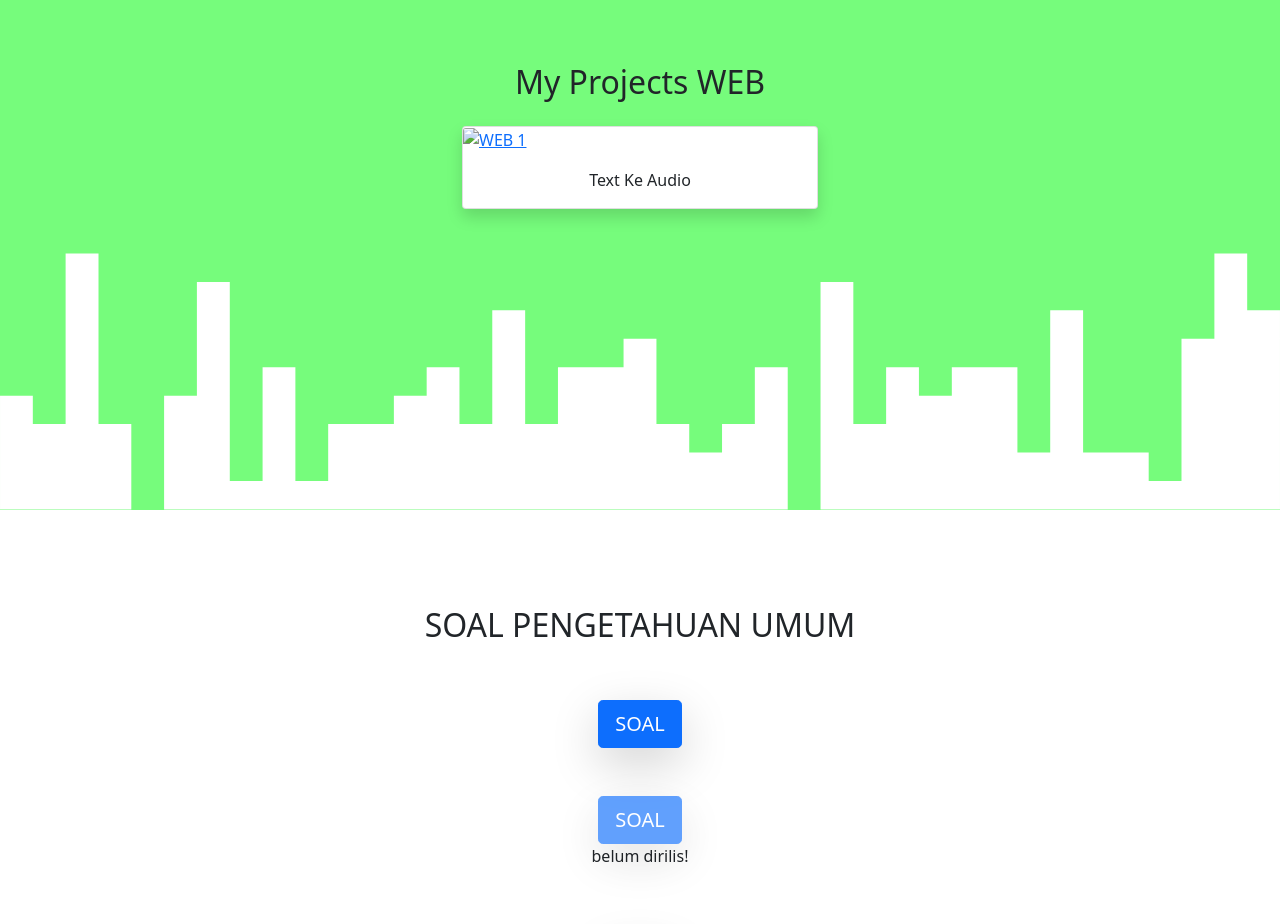
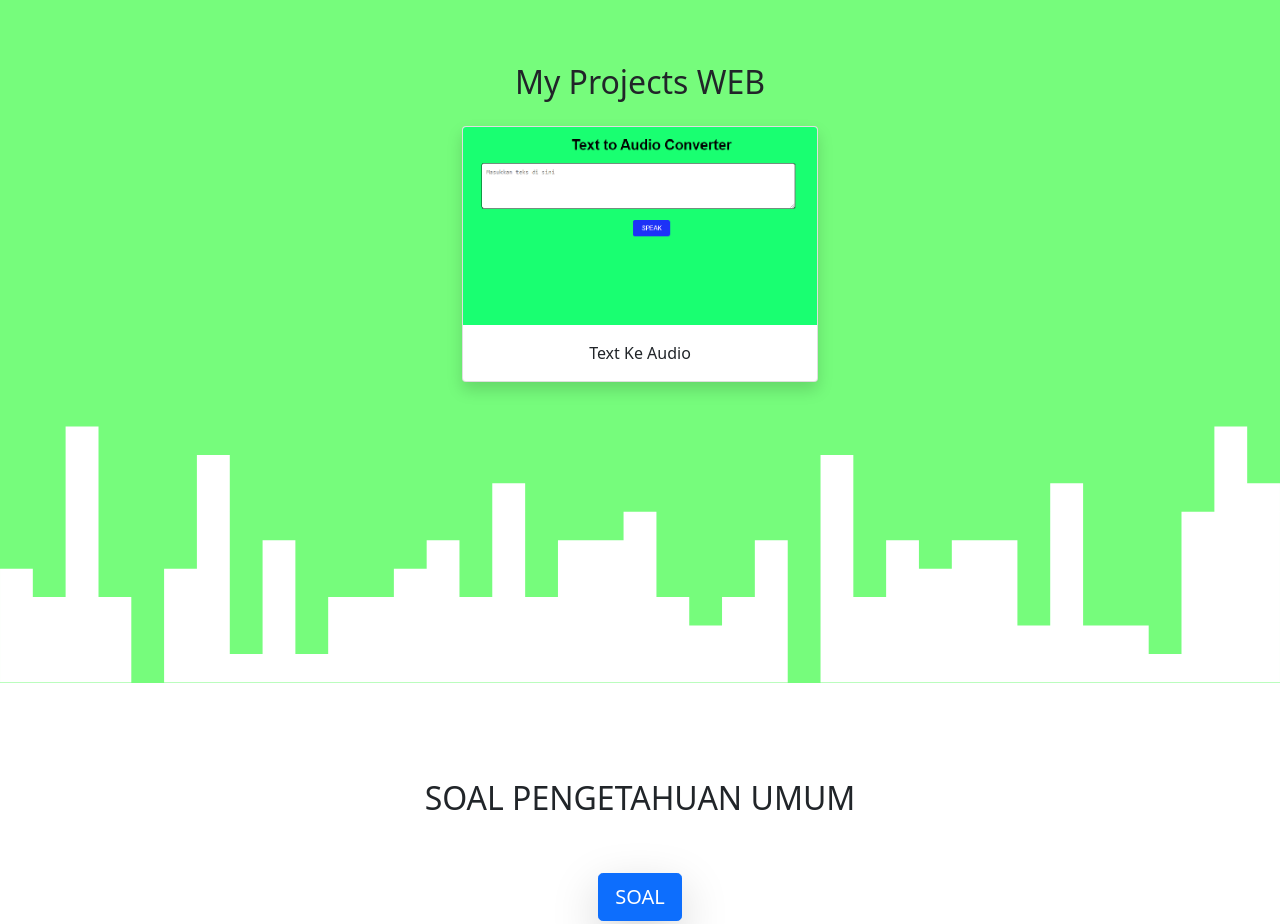
Before and after one commit to Golanprabu/Golanprabu-Portfolio, a plain HTML site: page index.html in a window 1280 px wide. Shown: the part 2880-3804 px from the top of the page. Drawn offline with nearby package versions, Linux system fonts and the light colour scheme; files that its build step writes are made by us from their sources.

Commit message:
Update index.html

```diff
--- a/index.html
+++ b/index.html
@@ -160,7 +160,7 @@
         <div class="col-md-4 mb-3">
           <div class="card shadow" data-aos="fade-up-right" data-aos-delay="500" data-aos-duration="1000">
             <a href="https://golanprabu.github.io/TextKeAudio/">
-  <img src="web1.png" class="card-img-top" alt="WEB 1" width="500px"></a>
+  <img src="img/web1.png" class="card-img-top" alt="WEB 1" width="500px"></a>
   <div class="card-body">
     <p class="card-text text-center ">Text Ke Audio</p>
   </div>
```
